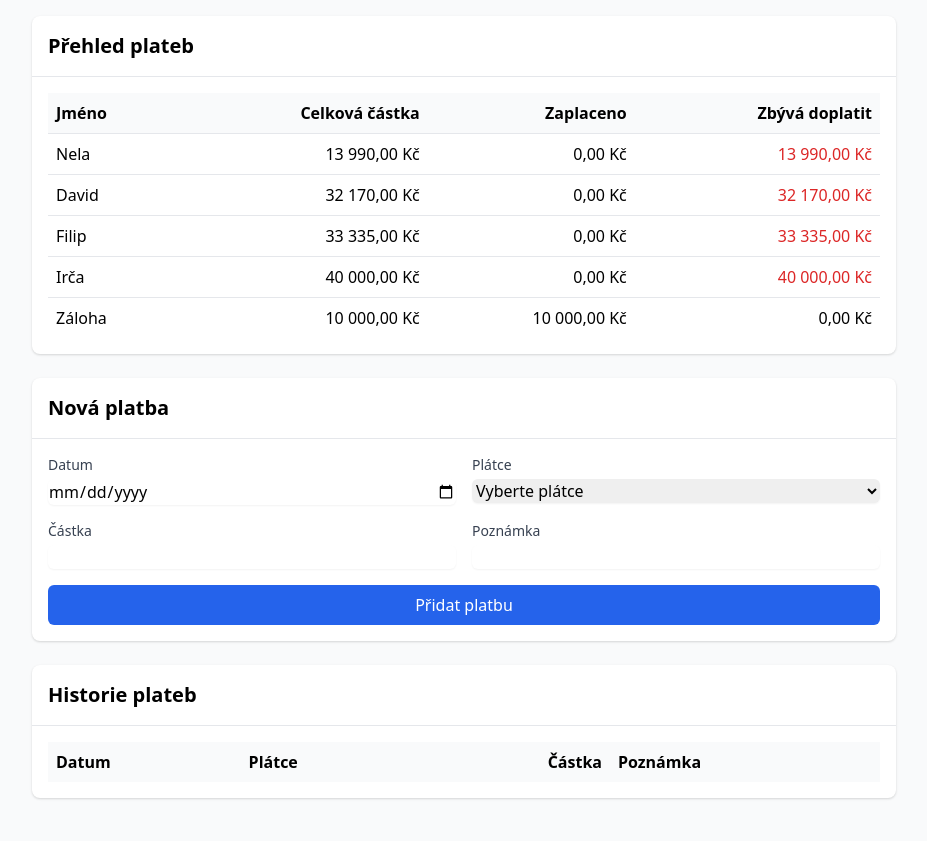
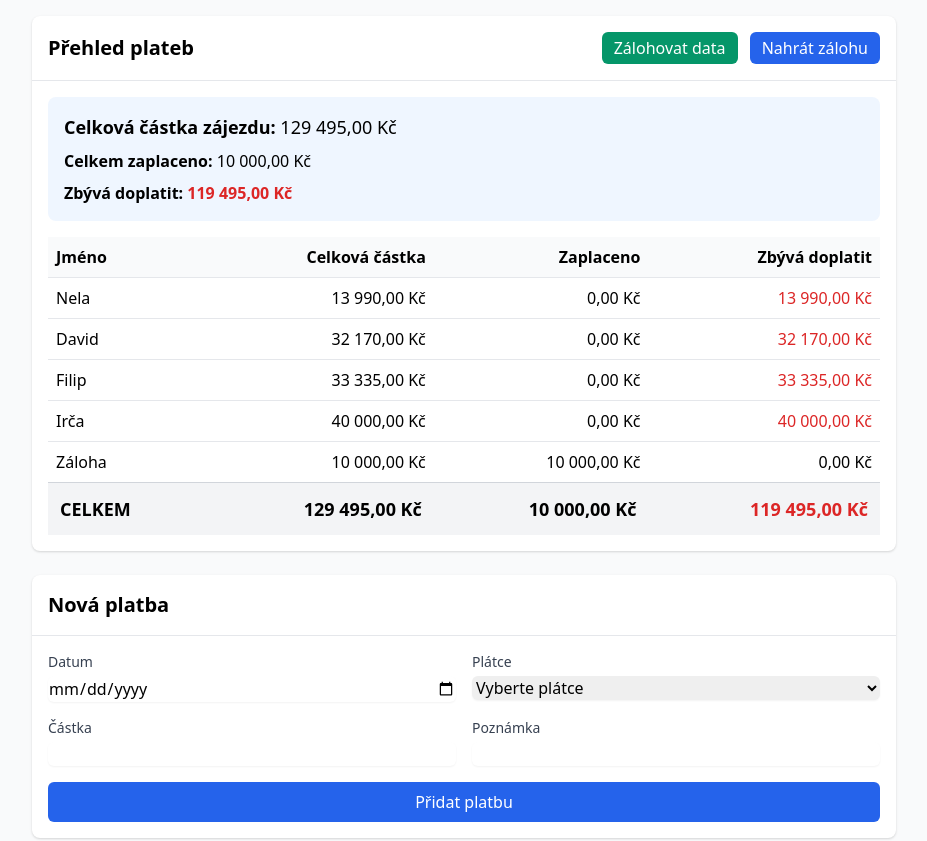
Before and after one commit to ficek10/Platbaindex, a plain HTML site: page index.html in a window 1280 px wide. Shown: the top 841 px of the page, without its empty margins (176-1103 px from the left). Before the commit the page ends 814 px from the top, so only its background shows below. Drawn offline with nearby package versions, Linux system fonts and the light colour scheme.

Commit message:
Update index.html

```diff
--- a/index.html
+++ b/index.html
@@ -11,8 +11,17 @@
     <div class="max-w-4xl mx-auto p-4">
         <!-- Přehled plateb -->
         <div class="bg-white rounded-lg shadow mb-6">
-            <div class="p-4 border-b">
+            <div class="p-4 border-b flex justify-between items-center">
                 <h2 class="text-xl font-bold">Přehled plateb</h2>
+                <div class="space-x-2">
+                    <button onclick="exportData()" class="px-3 py-1 bg-green-600 text-white rounded-md hover:bg-green-700">
+                        Zálohovat data
+                    </button>
+                    <button onclick="document.getElementById('importInput').click()" class="px-3 py-1 bg-blue-600 text-white rounded-md hover:bg-blue-700">
+                        Nahrát zálohu
+                    </button>
+                    <input type="file" id="importInput" accept=".json" style="display: none" onchange="importData(this)">
+                </div>
             </div>
             <div class="p-4 overflow-x-auto">
                 <table class="w-full" id="summaryTable">
@@ -129,6 +138,45 @@
             return new Intl.DateTimeFormat('cs-CZ').format(date);
         }
 
+        // Funkce pro export dat
+        function exportData() {
+            const data = localStorage.getItem('paymentData');
+            const blob = new Blob([data], { type: 'application/json' });
+            const url = URL.createObjectURL(blob);
+            const a = document.createElement('a');
+            const date = new Date().toISOString().split('T')[0];
+            a.href = url;
+            a.download = `platby-zajezd-zaloha-${date}.json`;
+            document.body.appendChild(a);
+            a.click();
+            document.body.removeChild(a);
+            URL.revokeObjectURL(url);
+        }
+
+        // Funkce pro import dat
+        function importData(input) {
+            const file = input.files[0];
+            if (file) {
+                const reader = new FileReader();
+                reader.onload = function(e) {
+                    try {
+                        const data = JSON.parse(e.target.result);
+                        if (data.participants && data.deposit && data.payments) {
+                            localStorage.setItem('paymentData', JSON.stringify(data));
+                            updateTables();
+                            alert('Data byla úspěšně nahrána');
+                        } else {
+                            alert('Neplatný formát souboru se zálohou');
+                        }
+                    } catch (error) {
+                        alert('Chyba při načítání souboru');
+                    }
+                };
+                reader.readAsText(file);
+            }
+            input.value = ''; // Reset input
+        }
+
         // Aktualizace tabulek
         function updateTables() {
             const data = JSON.parse(localStorage.getItem('paymentData'));
@@ -137,6 +185,7 @@
             const summaryTableBody = document.querySelector('#summaryTable tbody');
             summaryTableBody.innerHTML = '';
 
+            // Zobrazení jednotlivých účastníků
             data.participants.forEach(participant => {
                 const row = document.createElement('tr');
                 const remaining = participant.total - participant.paid;
@@ -159,7 +208,43 @@
             `;
             summaryTableBody.appendChild(depositRow);
 
-            // Aktualizace historie
+            // Výpočet celkových součtů
+            const totalPaid = data.participants.reduce((sum, p) => sum + (p.paid || 0), 0) + data.deposit.paid;
+            const totalAmount = data.participants.reduce((sum, p) => sum + p.total, 0) + data.deposit.total;
+            const totalRemaining = totalAmount - totalPaid;
+
+            // Přidání řádku s celkovými součty
+            const totalRow = document.createElement('tr');
+            totalRow.className = 'font-bold bg-gray-100 text-lg';  // Zvýrazněný řádek
+            totalRow.innerHTML = `
+                <td class="p-3 border-t border-gray-300">CELKEM</td>
+                <td class="p-3 border-t border-gray-300 text-right">${formatAmount(totalAmount)}</td>
+                <td class="p-3 border-t border-gray-300 text-right">${formatAmount(totalPaid)}</td>
+                <td class="p-3 border-t border-gray-300 text-right ${totalRemaining > 0 ? 'text-red-600' : 'text-green-600'}">${formatAmount(totalRemaining)}</td>
+            `;
+            summaryTableBody.appendChild(totalRow);
+
+            // Výpis celkové částky nad tabulkou
+            const summaryBox = document.createElement('div');
+            summaryBox.className = 'p-4 bg-blue-50 mb-4 rounded-lg';
+            summaryBox.innerHTML = `
+                <div class="text-lg">
+                    <span class="font-bold">Celková částka zájezdu:</span> ${formatAmount(totalAmount)}
+                </div>
+                <div class="mt-2">
+                    <span class="font-bold">Celkem zaplaceno:</span> ${formatAmount(totalPaid)}
+                </div>
+                <div class="mt-2">
+                    <span class="font-bold">Zbývá doplatit:</span>
+                    <span class="${totalRemaining > 0 ? 'text-red-600' : 'text-green-600'} font-bold">
+                        ${formatAmount(totalRemaining)}
+                    </span>
+                </div>
+            `;
+            const tableContainer = summaryTableBody.closest('.p-4');
+            tableContainer.insertBefore(summaryBox, tableContainer.firstChild);
+
+            // Aktualizace historie plateb
             const historyTableBody = document.querySelector('#historyTable tbody');
             historyTableBody.innerHTML = '';
 
```
